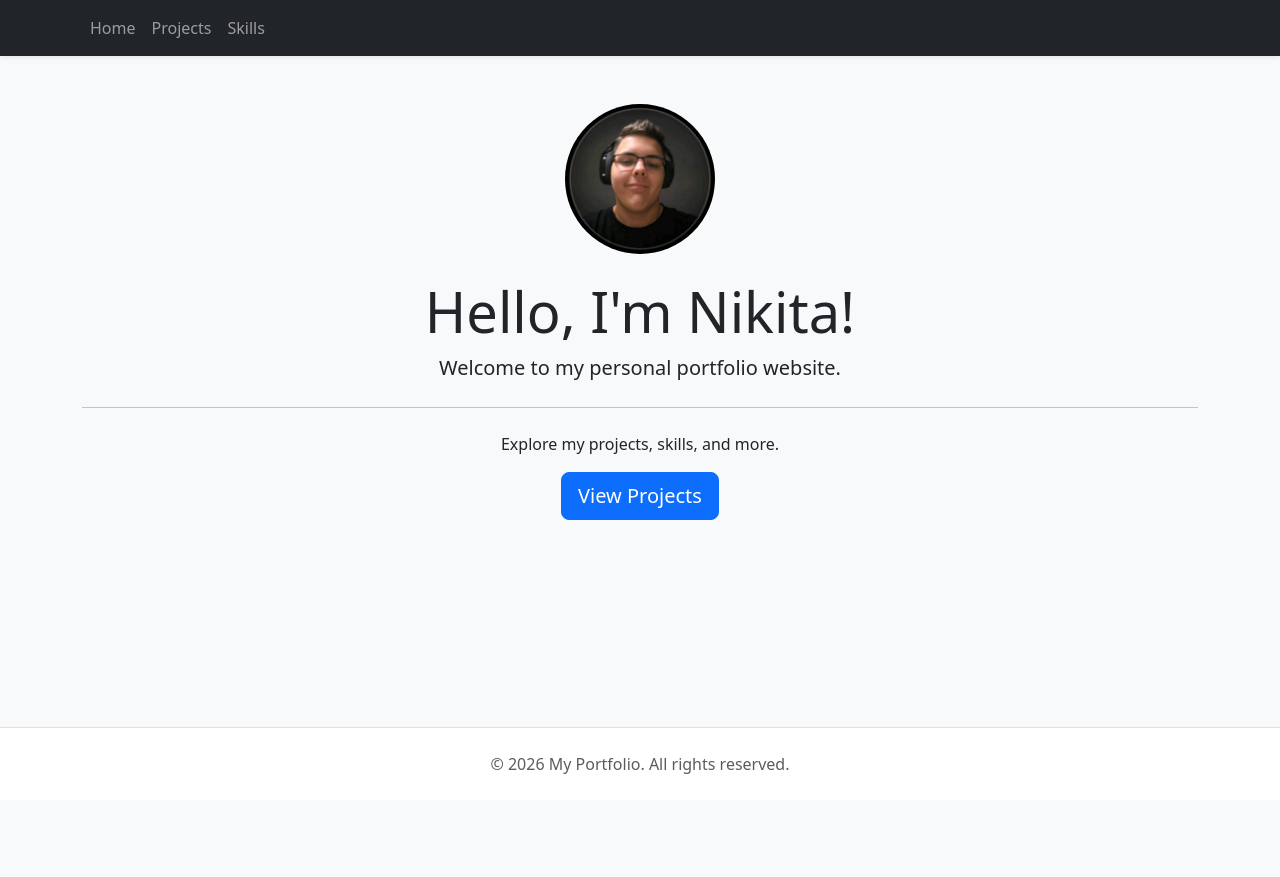
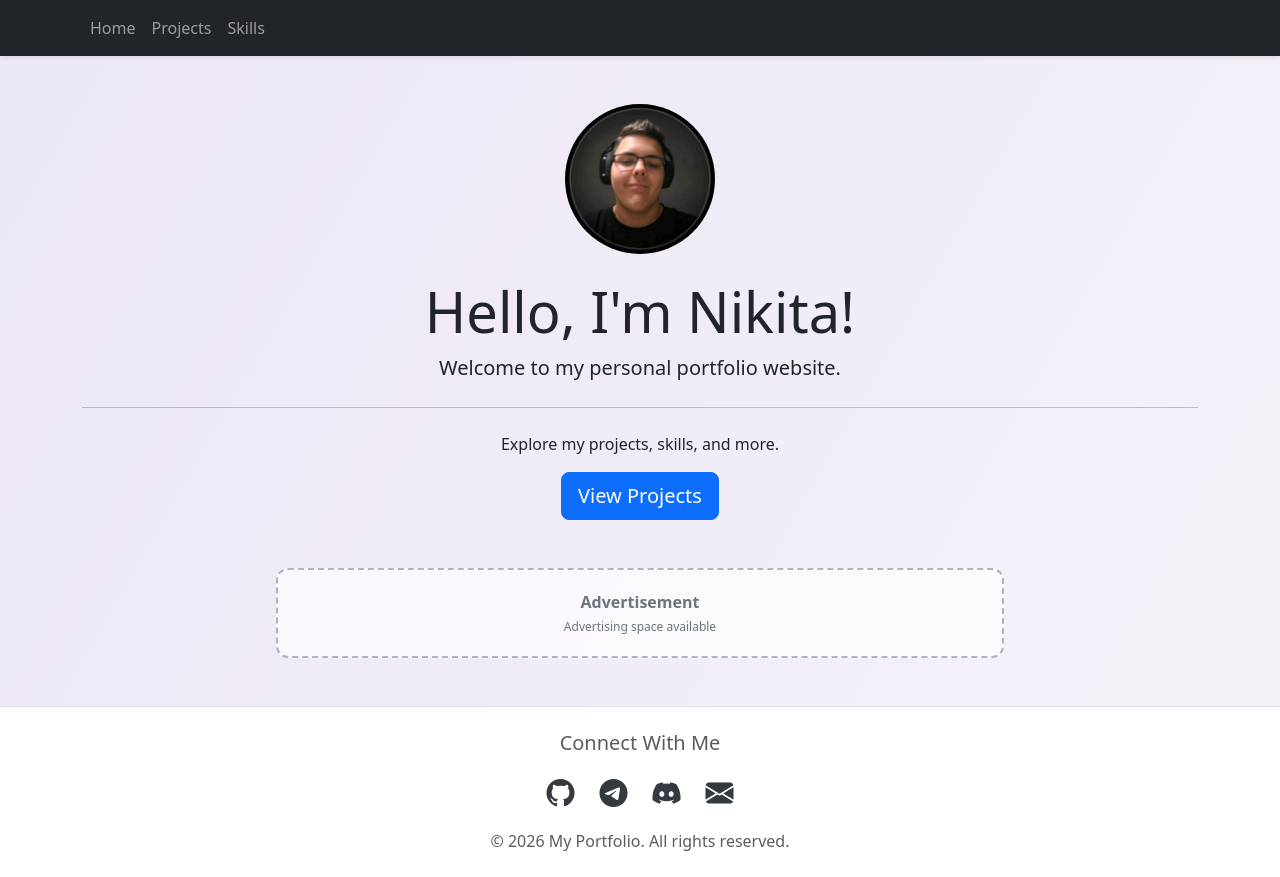
Before and after one commit to NikitaRedv/portfolio, a Django app: page / in a window 1280 px wide. Before the commit the page ends 774 px from the top, so only its background shows below. Run offline with Django 5.2, Linux system fonts and the light colour scheme.

Commit message:
15.10.2026(1)

```diff
--- a/portfolio/templates/portfolio/base.html
+++ b/portfolio/templates/portfolio/base.html
@@ -14,11 +14,14 @@
         rel="stylesheet"
     >
 
+    <link rel="stylesheet"
+      href="https://cdn.jsdelivr.net/npm/bootstrap-icons@1.11.3/font/bootstrap-icons.min.css">
+
     <!-- Custom CSS -->
     <link rel="stylesheet" href="{% static 'css/style.css' %}">
 </head>
 
-<body class="bg-light d-flex flex-column min-vh-100">
+<body class="animated-background d-flex flex-column min-vh-100">
 
     <!-- Navigation -->
     <header>
@@ -73,14 +76,54 @@
         {% endblock %}
     </main>
 
+
     <!-- Footer -->
-    <footer class="text-center py-4 text-muted border-top bg-white">
+    <footer class="text-center py-4 text-muted border-top bg-white mt-auto">
         <div class="container">
+
+            <h5 class="mb-3">Connect With Me</h5>
+
+            <div class="social-links mb-3">
+
+                <!-- GitHub -->
+                <a href="https://github.com/NikitaRedv"
+                   target="_blank"
+                   rel="noopener noreferrer"
+                   aria-label="GitHub">
+                    <i class="bi bi-github"></i>
+                </a>
+
+                <!-- Telegram -->
+                <a href="https://t.me/DonaldjohniTrump"
+                   target="_blank"
+                   rel="noopener noreferrer"
+                   aria-label="Telegram">
+                    <i class="bi bi-telegram"></i>
+                </a>
+
+                <!-- Discord -->
+                <a href="https://discord.com/users/819862796119572520"
+                   target="_blank"
+                   rel="noopener noreferrer"
+                   aria-label="Discord">
+                    <i class="bi bi-discord"></i>
+                </a>
+
+                <!-- Email -->
+                <a href="mailto:nikitaredvanskij@gmail.com"
+                   aria-label="Email">
+                    <i class="bi bi-envelope-fill"></i>
+                </a>
+
+            </div>
+
             <p class="mb-0">
                 &copy; 2026 My Portfolio. All rights reserved.
             </p>
+
         </div>
     </footer>
+
 
     <!-- Bootstrap JavaScript -->
     <script
--- a/portfolio/templates/portfolio/home.html
+++ b/portfolio/templates/portfolio/home.html
@@ -34,4 +34,12 @@
         </a>
     </div>
 </div>
+
+<!-- Advertisement Section -->
+<div class="container my-5">
+    <div class="advertisement-box">
+        <p class="mb-1">Advertisement</p>
+        <small>Advertising space available</small>
+    </div>
+</div>
 {% endblock %}
--- /dev/null
+++ b/static/css/style.css
@@ -0,0 +1,93 @@
+
+/* Animated Background */
+.animated-background {
+    background: linear-gradient(
+        120deg,
+        #f8f9fa,
+        #e3f2fd,
+        #ede7f6,
+        #f8f9fa
+    );
+
+    background-size: 400% 400%;
+    animation: backgroundMove 15s ease infinite;
+}
+
+@keyframes backgroundMove {
+    0% {
+        background-position: 0% 50%;
+    }
+
+    50% {
+        background-position: 100% 50%;
+    }
+
+    100% {
+        background-position: 0% 50%;
+    }
+}
+
+/* Accessibility */
+@media (prefers-reduced-motion: reduce) {
+    .animated-background {
+        animation: none;
+    }
+}
+
+
+/* Advertisement Section */
+.advertisement-box {
+    max-width: 728px;
+    min-height: 90px;
+    margin: 0 auto;
+    padding: 20px;
+
+    display: flex;
+    flex-direction: column;
+    justify-content: center;
+    align-items: center;
+
+    text-align: center;
+    background: rgba(255, 255, 255, 0.65);
+    border: 2px dashed #adb5bd;
+    border-radius: 12px;
+
+    color: #6c757d;
+}
+
+.advertisement-box p {
+    font-weight: 600;
+}
+
+.advertisement-box small {
+    font-size: 12px;
+}
+
+
+/* Social Media Links */
+
+.social-links {
+    display: flex;
+    justify-content: center;
+    align-items: center;
+    gap: 25px;
+}
+
+.social-links a {
+    color: #343a40;
+    font-size: 28px;
+    text-decoration: none;
+    transition: color 0.3s ease,
+                transform 0.3s ease;
+}
+
+.social-links a:hover {
+    color: #0d6efd;
+    transform: translateY(-5px);
+}
+
+.social-links a:focus-visible {
+    outline: 2px solid #0d6efd;
+    outline-offset: 5px;
+    border-radius: 4px;
+}
```
